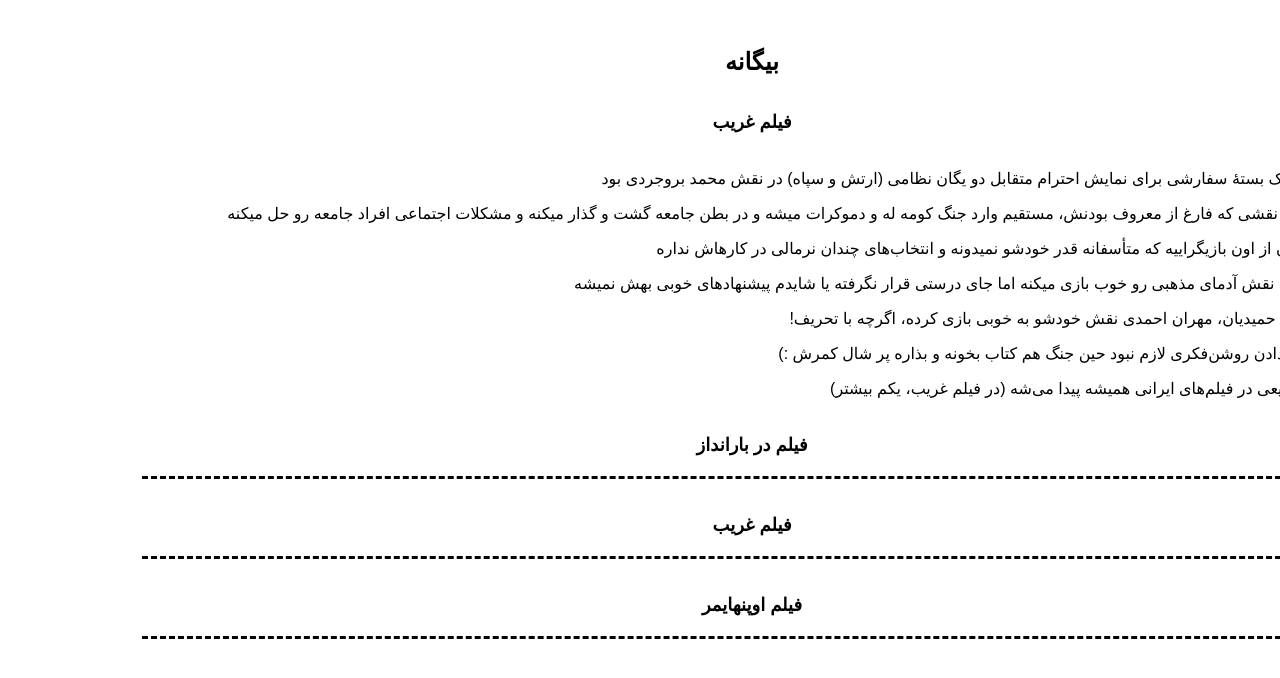
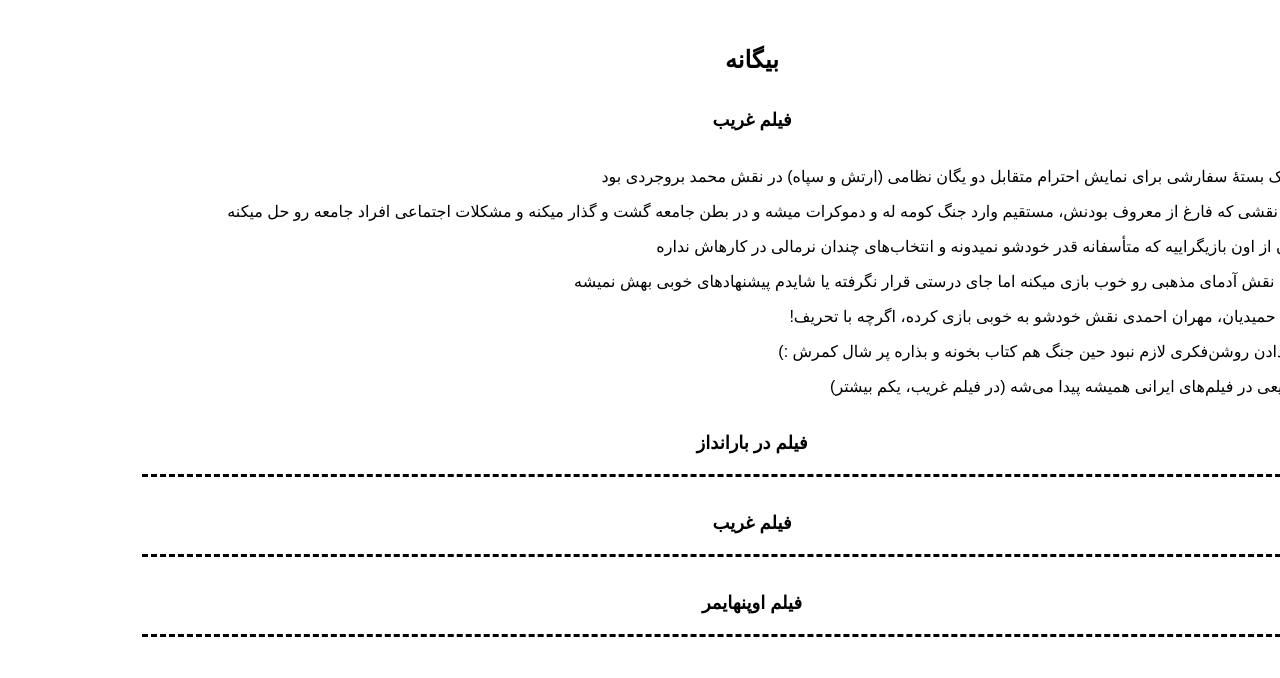
Before and after one commit to darkblog/darkblog.github.io, a Jekyll site: the page built from _posts/2023-8-7-2.md, in a window 1280 px wide. Shown: the top 678 px of the page. Built offline with Jekyll 4.4.1, drawn with Linux system fonts in a browser that asks for light colours.

Commit message:
Update default.html

```diff
--- a/_layouts/default.html
+++ b/_layouts/default.html
@@ -6,7 +6,7 @@
 <title>{% if page.title %}{{ page.title }}{% else %}{{ site.name }}{% endif %}</title>
 <meta name="description" content="{% if page.excerpt %}{{ page.excerpt | strip_html | strip_newlines | truncate: 160 }}{% else %}{{ site.description }}{% endif %}">
 <link rel="canonical" href="{{ page.url | replace:'index.html','' | prepend: site.baseurl | prepend: site.url }}">
-<style amp-boilerplate>body{font-family:sans-serif;margin:auto;padding:30px;text-align:center}header{padding-top:18px;font-size:x-large;font-weight:bold}h1,h2{font-size:large;padding:20px}h2{border-bottom:dashed black}a{color:black;text-decoration:none}p{text-align:right}</style>
+<style amp-boilerplate>body{font-family:sans-serif;margin:auto;padding:30px;text-align:center}header{padding-top:16px;font-size:x-large;font-weight:bold}h1,h2{font-size:large;padding:20px}h2{border-bottom:dashed black}a{color:black;text-decoration:none}p{text-align:right}</style>
 </head>
 <body>
 <header>
```
